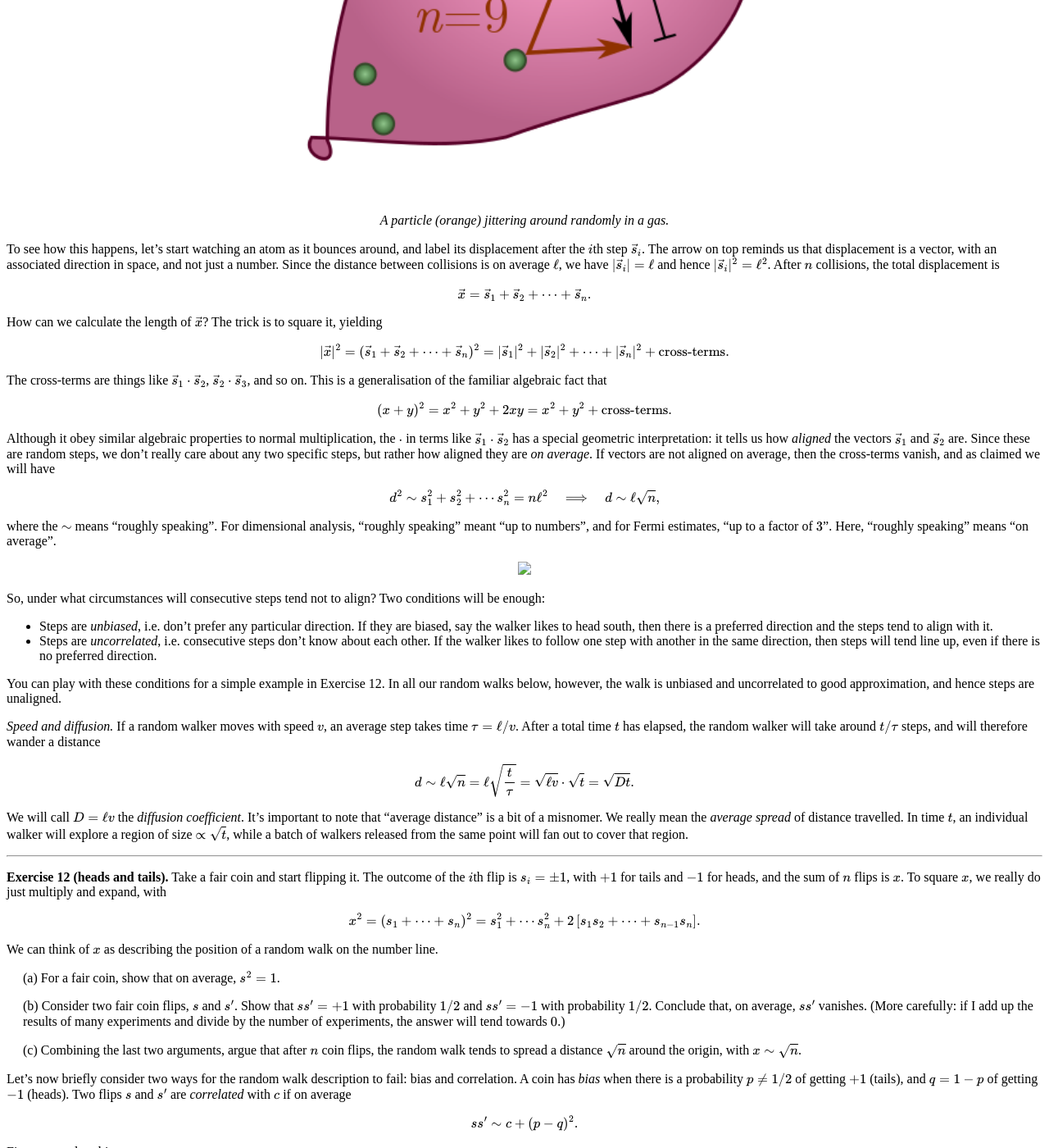
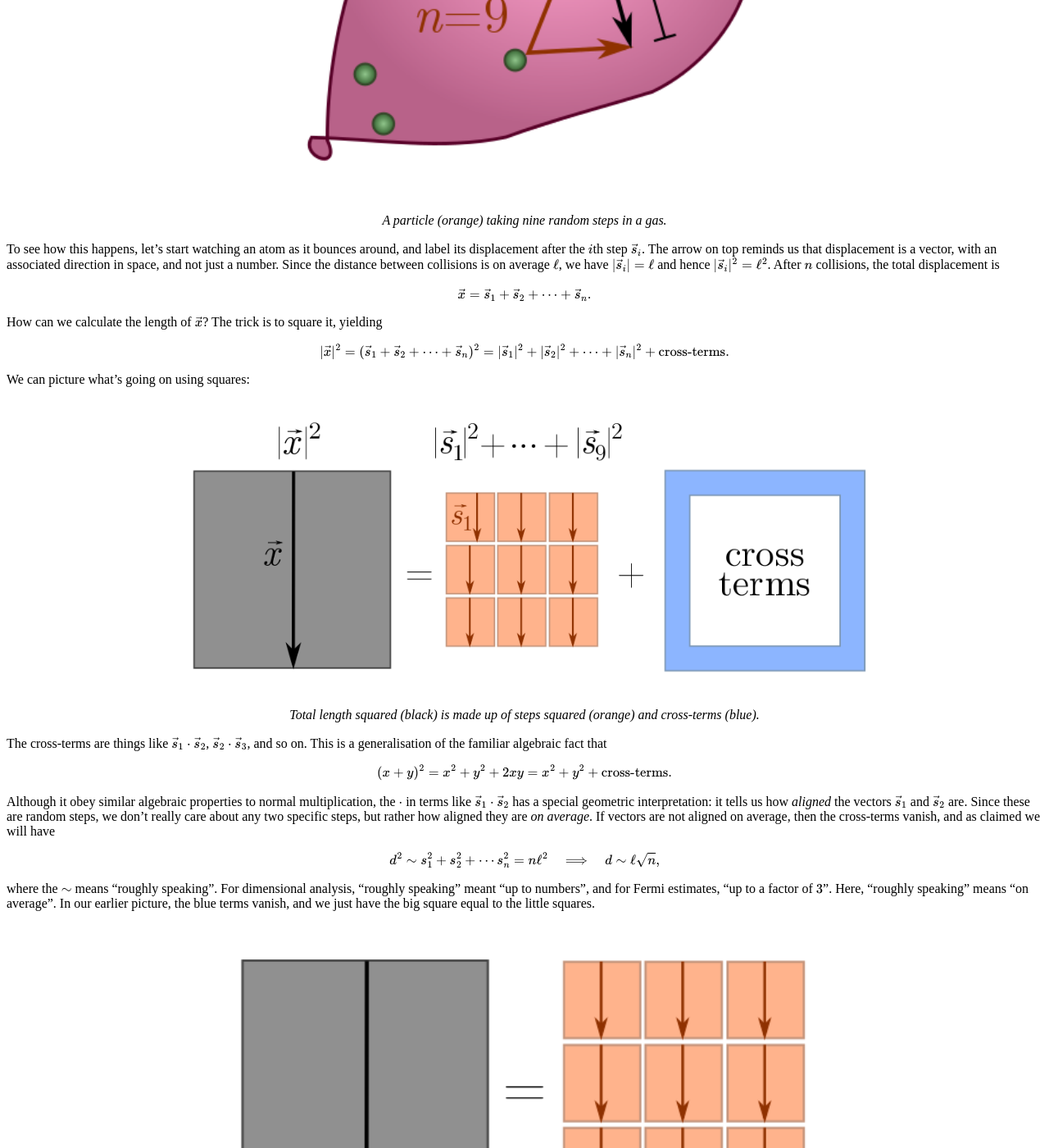
Before and after one commit to hapax/hapax.github.io, a Jekyll site: the page built from _posts/2020-02-24-napkin-hacks.md, in a window 1280 px wide and 1400 px high, scrolled down 18117 px. Shown: the whole window at 82% size. Built offline with Jekyll 4.4.1, drawn with Linux system fonts in a browser that asks for light colours; our own code applies the rules of GitHub Pages for plain Markdown files; formulas are drawn with MathJax 3; a script that is not in the unit is left out; some of the changed text lies outside the part shown.

Commit message:
Add pics

```diff
--- a/_posts/2020-02-24-napkin-hacks.md
+++ b/_posts/2020-02-24-napkin-hacks.md
@@ -1190,8 +1190,7 @@ n$. Randomness apparently reduces the linear power $n^1$ to a square root $n^{1/
 <figure>
     <div style="text-align:center"><img src
     ="/images/posts/hacker14v2.png" width="55%"/>
-		    <figcaption><i>A particle (orange) jittering around
-    randomly in a gas.</i></figcaption>
+		    <figcaption><i>A particle (orange) taking nine random steps in a gas.</i></figcaption>
 	</div>
 	</figure>
 
@@ -1212,6 +1211,16 @@ How can we calculate the length of $\vec{x}$? The trick is to square it, yieldin
 $$
 |\vec{x}|^2 = (\vec{s}_1 + \vec{s}_2 + \cdots + \vec{s}_n)^2 = |\vec{s}_1|^2 + |\vec{s}_2|^2 + \cdots +|\vec{s}_n|^2 + \text{cross-terms}.
 $$
+
+We can picture what's going on using squares:
+
+<figure>
+    <div style="text-align:center"><img src
+    ="/images/posts/hacker15.png" width="75%"/>
+		    <figcaption><i>Total length squared (black) is made up of
+    steps squared (orange) and cross-terms (blue).</i></figcaption>
+	</div>
+	</figure>
 
 The cross-terms are things like $\vec{s}_1 \cdot \vec{s}_2$,
 $\vec{s}_2 \cdot \vec{s}_3$, and so on.
@@ -1239,11 +1248,14 @@ where the $\sim$ means "roughly speaking".
 For dimensional analysis, "roughly speaking" meant "up to numbers",
 and for Fermi estimates, "up to a factor of
 $3$". Here, "roughly speaking" means "on average".
+In our earlier picture, the blue terms vanish, and we just have the big
+square equal to the little squares.
 
 <figure>
     <div style="text-align:center"><img src
-    ="/images/posts/hacker15.png" width="65%"/>
-		    <figcaption><i></i></figcaption>
+    ="/images/posts/hacker16.png" width="65%"/>
+		    <figcaption><i>Total length squared (black) is made up of
+    steps squared (orange) and cross-terms (blue).</i></figcaption>
 	</div>
 	</figure>
 
```
Also changed, not shown: images/posts/hacker15.png (added), images/posts/hacker16.png (added).
